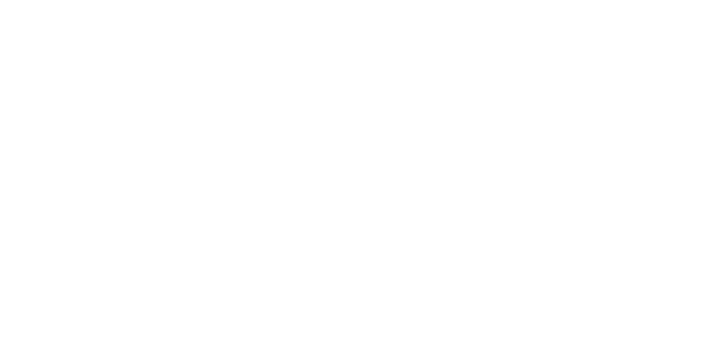
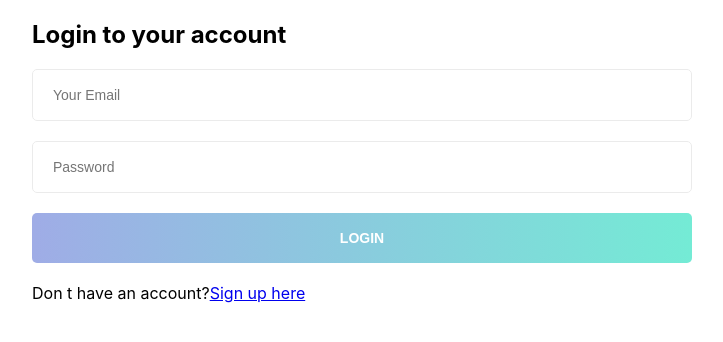
Before and after one commit to Moussa-H/Frontend_Code_Editor, a React (Create React App) app: page /login in a window 1280 px wide. Before the commit this address had no page. Shown: the top 342 px of the page, without its empty margins (278-1001 px from the left). Built offline with nearby package versions, Linux system fonts and the light colour scheme.

Commit message:
creating login page

```diff
--- a/src/App.js
+++ b/src/App.js
@@ -1,11 +1,13 @@
 import { BrowserRouter, Routes, Route } from "react-router-dom";
 import Register from "./Pages/Register";
+import Login from "./Pages/Login";
 function App() {
   return (
     <div>
       <BrowserRouter>
         <Routes>
           <Route path="/" element={<Register />} />
+          <Route path="/login" element={<Login/>}/>
         </Routes>
       </BrowserRouter>
     </div>
--- /dev/null
+++ b/src/Pages/Login.jsx
@@ -0,0 +1,39 @@
+import React from "react";
+import '../Styles/Auth.css'
+
+const Login = ()=>{
+    return(
+        <div className="container">
+            <div className="login-content">
+                <form action="" className="login-form">
+                    <h2 className="form-title">Login to your account</h2>
+                    <div className="form-group">
+                        <input type="text"
+                        className="form-input"
+                        placeholder="Your Email" />
+                    </div>
+                    <div className="form-group">
+                        <input type="text"
+                        className="form-input"
+                        placeholder="Password" />
+                    </div>
+                    <div className="form-group">
+                        <button className="form-submit">
+                            Login
+                        </button>
+                    </div>
+                </form>
+                <p className="loginhere">
+                    Don t have an account?{""}
+                    <a href="#" className="Signup-link">
+                        Sign up here
+                    </a>
+                </p>
+
+            </div>
+
+        </div>
+    )
+}
+
+export default Login
--- a/src/Styles/Auth.css
+++ b/src/Styles/Auth.css
@@ -4,7 +4,7 @@
     margin: 0 auto;
 }
 
-.signup-content {
+.signup-content .login-content {
     background: #fff;
     border-radius: 10px;
     padding: 50px 85px;
```
